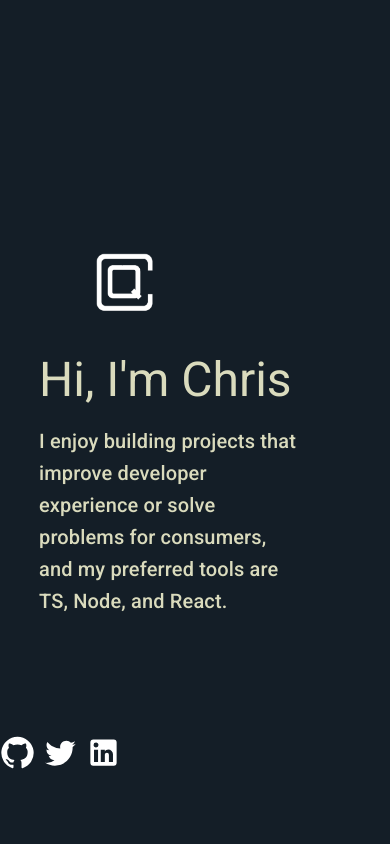
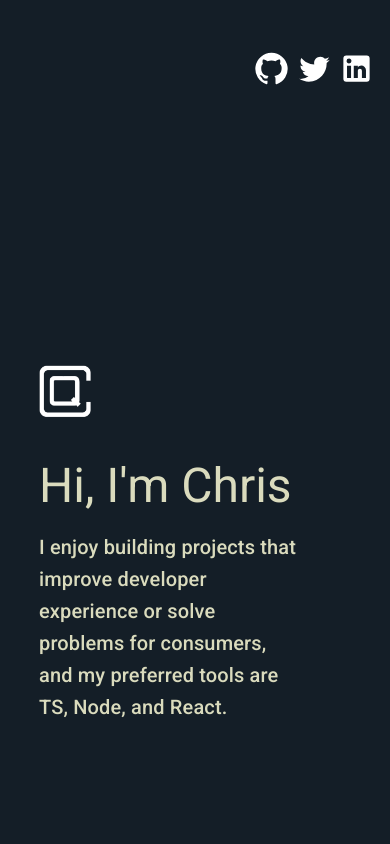
Before and after one commit to quintinchris/portfolio-2022, a React (Create React App) app: page / in a window 390 px wide. Shown: the top 844 px of the page. Built offline with nearby package versions, Linux system fonts and the light colour scheme.

Commit message:
refactoring hero to make it more responsive

```diff
--- a/src/components/Navbar/Navbar.tsx
+++ b/src/components/Navbar/Navbar.tsx
@@ -25,7 +25,6 @@ const styles = {
             transition: 'transform 0.2s ease-in-out',
             transform: 'scale(1.2)',
         },
-        // marginLeft: '0',
     },
     logoWrapper: {
         marginLeft: '-3vw',
@@ -50,7 +49,7 @@ export const Navbar: React.FC = () => {
     }
 
     useEffect(() => {
-        scrollPosition > 500 ? setVisibile(true) : setVisibile(false);
+        scrollPosition > 600 ? setVisibile(true) : setVisibile(false);
     }, [scrollPosition]);
 
     return (
--- a/src/pages/Homepage/components/Hero/Hero.tsx
+++ b/src/pages/Homepage/components/Hero/Hero.tsx
@@ -36,6 +36,7 @@ const styles = {
         backgroundPosition: 'center',
         height: '100vh',
         backgroundColor: '#141E27',
+        justifyContent: 'space-around',
     },
     title: {
         paddingTop: '10vh',
@@ -46,7 +47,6 @@ const styles = {
         padding: '5vh',
     },
     logo: {
-        marginLeft: '-36vw',
         height: '20%',
         width: '15%',
     },
@@ -65,46 +65,21 @@ export const Hero: React.FC = () => {
         'I enjoy building projects that improve developer experience or solve problems for consumers, and my preferred tools are TS, Node, and React.'
 
     return (
-        <Grid container>
+        <Grid container direction={'row'}>
             <Grid container className="hero" style={styles.solidHero}>
                 <Grid
                     item
-                    md={8}
-                    direction="column"
                     sx={{
-                        marginTop: '30vh',
-                        justifyContent: 'flex-start',
+                        width: '100%',
+                        justifyContent: 'flex-end',
                     }}
                 >
-                    <Box>
-                        <img src={cq} alt="logo" style={styles.logo} />
-                    </Box>
                     <Box
                         sx={{
-                            marginLeft: '10vw',
-                            marginTop: '4vh',
-                            textAlign: 'left',
-                        }}
-                    >
-                        <Typography variant="h3" color={'primary.light'}>
-                            {title}
-                        </Typography>
-                        <Typography
-                            variant="h6"
-                            mt={'2vh'}
-                            width={'75%'}
-                            color={'primary.light'}
-                        >
-                            {subtitle}
-                        </Typography>
-                    </Box>
-                </Grid>
-                <Grid item md={4}>
-                    <Box
-                        sx={{
-                            alignSelf: 'flex-start',
+                            textAlign: 'right',
+                            alignSelf: 'flex-end',
                             marginTop: '6vh',
-                            justifyContent: 'space-between',
+                            marginRight: '4vw',
                         }}
                     >
                         <GitHubIcon
@@ -144,7 +119,124 @@ export const Hero: React.FC = () => {
                         />
                     </Box>
                 </Grid>
+                <Grid
+                    item
+                    direction="column"
+                    sx={{
+                        marginTop: '30vh',
+                        marginBottom: '12vh',
+                        justifyContent: 'flex-start',
+                        marginLeft: '10vw',
+                        textAlign: 'left',
+                    }}
+                >
+                    <Box>
+                        <img src={cq} alt="logo" style={styles.logo} />
+                    </Box>
+                    <Box
+                        sx={{
+                            marginTop: '4vh',
+                        }}
+                    >
+                        <Typography variant="h3" color={'primary.light'}>
+                            {title}
+                        </Typography>
+                        <Typography
+                            variant="h6"
+                            mt={'2vh'}
+                            width={'75%'}
+                            color={'primary.light'}
+                        >
+                            {subtitle}
+                        </Typography>
+                    </Box>
+                </Grid>
             </Grid>
         </Grid>
+
+        // COLUMNS
+
+        // <Grid container>
+        //     <Grid container className="hero" style={styles.solidHero}>
+        //         <Grid
+        //             item
+        //             xs={6}
+        //             md={8}
+        //             direction="column"
+        //             sx={{
+        //                 marginTop: '30vh',
+        //                 justifyContent: 'flex-start',
+        //             }}
+        //         >
+        //             <Box>
+        //                 <img src={cq} alt="logo" style={styles.logo} />
+        //             </Box>
+        //             <Box
+        //                 sx={{
+        //                     marginLeft: '10vw',
+        //                     marginTop: '4vh',
+        //                     textAlign: 'left',
+        //                 }}
+        //             >
+        //                 <Typography variant="h3" color={'primary.light'}>
+        //                     {title}
+        //                 </Typography>
+        //                 <Typography
+        //                     variant="h6"
+        //                     mt={'2vh'}
+        //                     width={'75%'}
+        //                     color={'primary.light'}
+        //                 >
+        //                     {subtitle}
+        //                 </Typography>
+        //             </Box>
+        //         </Grid>
+        //         <Grid item xs={4} sm={6} md={8}>
+        //             <Box
+        //                 sx={{
+        //                     alignSelf: 'flex-start',
+        //                     marginTop: '6vh',
+        //                     justifyContent: 'space-between',
+        //                 }}
+        //             >
+        //                 <GitHubIcon
+        //                     fontSize="large"
+        //                     sx={{
+        //                         color: 'white',
+        //                         marginRight: '2vw',
+        //                         cursor: 'pointer',
+        //                         '&:hover': {
+        //                             transition: 'transform 0.2s ease-in-out',
+        //                             transform: 'scale(1.2)',
+        //                         },
+        //                     }}
+        //                 />
+        //                 <TwitterIcon
+        //                     fontSize="large"
+        //                     sx={{
+        //                         color: 'white',
+        //                         marginRight: '2vw',
+        //                         cursor: 'pointer',
+        //                         '&:hover': {
+        //                             transition: 'transform 0.2s ease-in-out',
+        //                             transform: 'scale(1.2)',
+        //                         },
+        //                     }}
+        //                 />
+        //                 <LinkedInIcon
+        //                     fontSize="large"
+        //                     sx={{
+        //                         color: 'white',
+        //                         cursor: 'pointer',
+        //                         '&:hover': {
+        //                             transition: 'transform 0.2s ease-in-out',
+        //                             transform: 'scale(1.2)',
+        //                         },
+        //                     }}
+        //                 />
+        //             </Box>
+        //         </Grid>
+        //     </Grid>
+        // </Grid>
     )
 }
```
